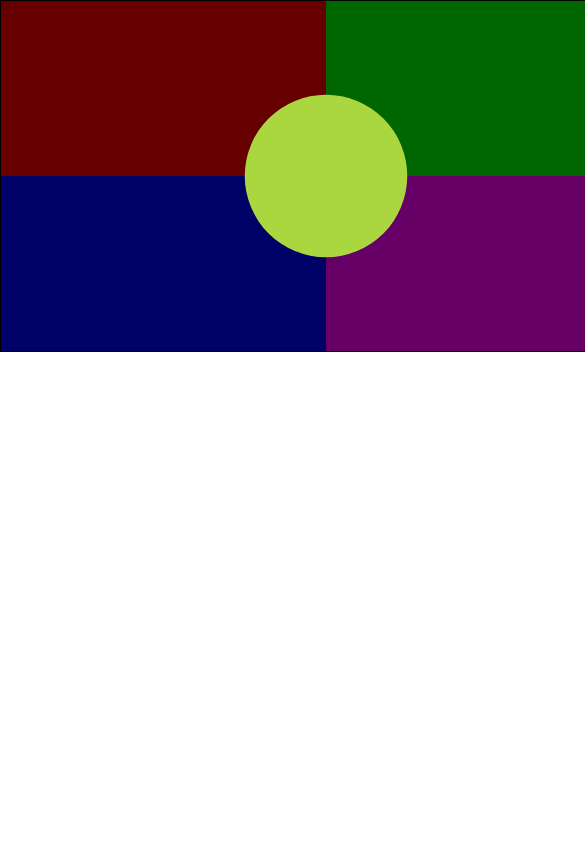
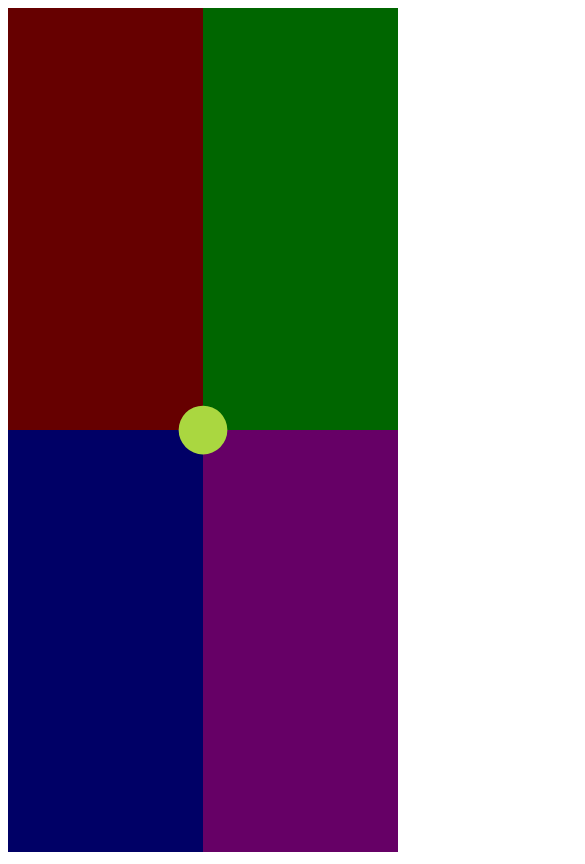
Before and after one commit to BaronVonPerko/HTML5-Simon, a plain HTML site: page index.html in a window 390 px wide. Shown: the top 864 px of the page, 585 px wide, since content can reach past the window. Drawn offline with Linux system fonts and the light colour scheme.

Commit message:
fixed screen sizing for mobile/cocoonjs

```diff
--- a/game.js
+++ b/game.js
@@ -24,8 +24,8 @@
 
 // Main Game Object
 var game = {
-	width: 650,
-	height: 350,
+	// width: 650,
+	// height: 350,
 	colors: ['#660000', '#006600', '#000066', '#660066', '#aad740'],
 	colorsPressed: ['#ff0000', '#00ff00', '#0000ff', '#ff00ff', '#EFFA40'],
 	buttons: [],
@@ -47,18 +47,23 @@ var game = {
 
 function init() {
 	// setup the canvas and context
-	game.canvas = document.getElementById("game_canvas");
+	game.canvas = document.createElement("canvas");
+	document.body.appendChild(game.canvas);
+	// game.canvas = document.getElementById("game_canvas");
 	game.canvas.setAttribute('width', game.width);
 	game.canvas.setAttribute('height', game.height);
 	game.canvas.style.width = game.width + "px";
 	game.canvas.style.height = game.height + "px";
 
+	game.canvas.width= window.innerWidth;
+	game.canvas.height= window.innerHeight
+
 	game.context = game.canvas.getContext("2d");
 
 	game.gameOverSound = new Audio("/sounds/game_over.wav");
 
-	game.buttonWidth = game.width / 2;
-	game.buttonHeight = game.height / 2;
+	game.buttonWidth = game.canvas.width / 2;
+	game.buttonHeight = game.canvas.height / 2;
 
 	initButtons();
 
@@ -130,10 +135,10 @@ function initButtons() {
 	game.buttons.push(button3);
 
 	var startButton = new game.button(
-		game.width/2 - game.buttonWidth / 4,
-		game.height/2 - game.buttonHeight / 4,
-		game.buttonWidth / 2,
-		game.buttonHeight / 2,
+		game.canvas.width/2 - game.buttonWidth / 8,
+		game.canvas.height/2 - game.buttonHeight / 8,
+		game.buttonWidth / 4,
+		game.buttonHeight / 4,
 		game.colors[4],
 		game.colorsPressed[4],
 		4,
--- a/index.html
+++ b/index.html
@@ -5,18 +5,18 @@
 	<title>Simon</title>
 
 	<style>
-		canvas {
-			border: 1px solid #000;
-				position: absolute;
-				top:0;left:0;
-		}
+		/*canvas {*/
+		/*	border: 1px solid #000;*/
+		/*		position: absolute;*/
+		/*		top:0;left:0;*/
+		/*}*/
 	</style>
 </head>
 
 
 <body>
 
-	<canvas id="game_canvas"></canvas>
+	<!--<canvas id="game_canvas"></canvas>-->
 
 	<script src="/game.js"></script>
 
```
